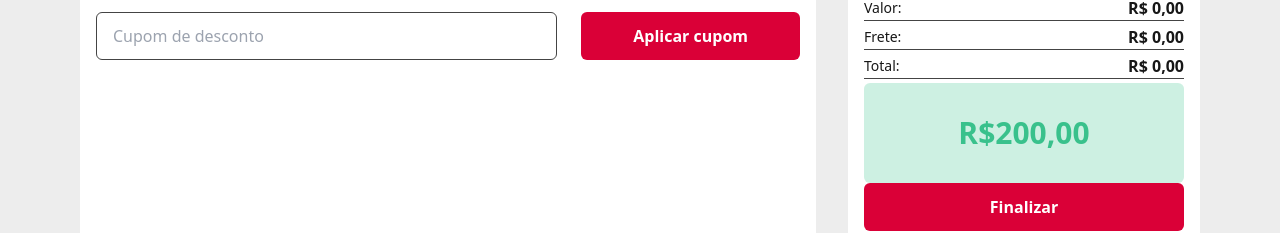
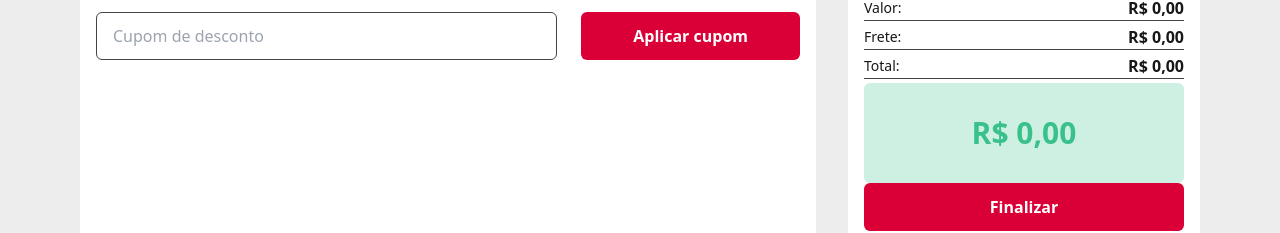
Before and after one commit to gabrielh-silvestre/online-store, a Next.js app: page /cart in a window 1280 px wide. Shown: the part 168-401 px from the top of the page. Built offline with nearby package versions, Linux system fonts and the light colour scheme; no server answers.

Commit message:
feat(Bill): get final price dinamically

```diff
--- a/src/components/Bill/index.tsx
+++ b/src/components/Bill/index.tsx
@@ -50,7 +50,7 @@ export function Bill() {
         </BillInfo>
       </div>
 
-      <FinalPrice>R$200,00</FinalPrice>
+      <FinalPrice>{formatPrice(bill.total)}</FinalPrice>
     </>
   );
 }
```
